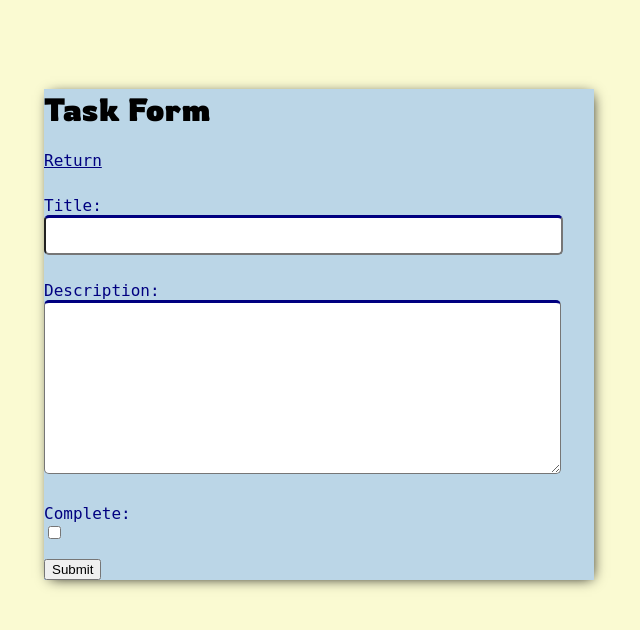
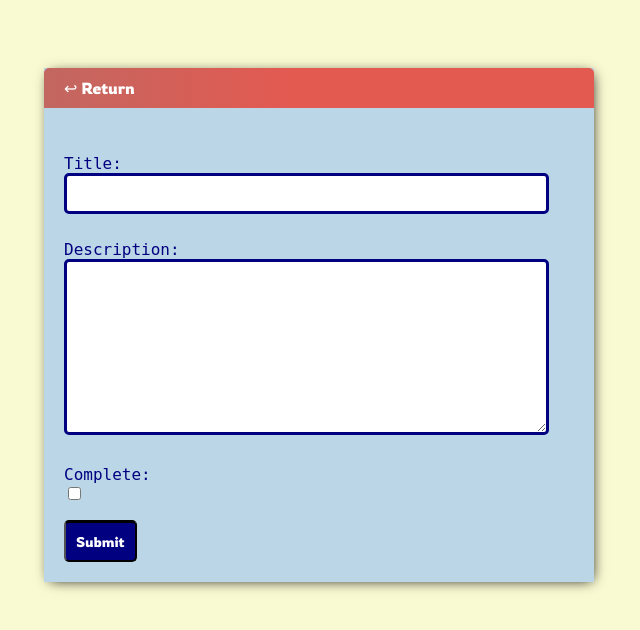
Before and after one commit to ricardobar96/django-web-app, a Django app: page /create-task/ in a window 1280 px wide. Shown: the top 630 px of the page, without its empty margins (321-961 px from the left). Run offline with Django 5.2, Linux system fonts and the light colour scheme; a user stored in the database is signed in; some web fonts are replaced.

Commit message:
Styled rest of the views

```diff
--- a/django_app/base/templates/base/main.html
+++ b/django_app/base/templates/base/main.html
@@ -60,6 +60,13 @@
             margin-left: 10px;
         }
 
+        .top-bar a {
+            font-family: "Rowdies", sans-serif;
+            text-decoration: none;
+            color: white;
+            margin-left: 10px;
+        }
+
         .icon-complete {
             height: 20px;
             width: 20px;
@@ -96,7 +103,7 @@
         }
 
         input[type=text], input[type=password], textarea {
-            border-top: 3px solid navy;
+            border: 3px solid navy;
             border-radius: 5px;
             padding: 10px;
             width: 90%;
@@ -131,6 +138,10 @@
             text-decoration: none;
         }
 
+        .body-form {
+            padding: 20px;
+        }
+
     </style>
 </head>
 <body>
--- a/django_app/base/templates/base/task_form.html
+++ b/django_app/base/templates/base/task_form.html
@@ -1,10 +1,16 @@
 {% extends 'base/main.html' %}
 {% block content %}
-    <h1>Task Form</h1>
-    <a href="{% url 'tasks' %}">Return</a>
-    <form method="POST" action="">
-        {% csrf_token %}
-        {{form.as_p}}
-        <input type="submit" value="Submit">
-    </form>
+
+    <div class="top-bar">
+        <a href="{% url 'tasks' %}">&#x21A9; Return</a>
+    </div>
+
+    <div class="body-form">
+        <form method="POST" action="">
+            {% csrf_token %}
+            {{form.as_p}}
+            <input class="button" type="submit" value="Submit">
+        </form>
+    </div>
+
 {% endblock content %}
```
Also changed, not shown: django_app/base/templates/base/login.html (+11 -7 lines), django_app/base/templates/base/sign_up.html (+11 -7 lines), django_app/base/templates/base/task_confirm_delete.html (+11 -7 lines), django_app/db.sqlite3.
